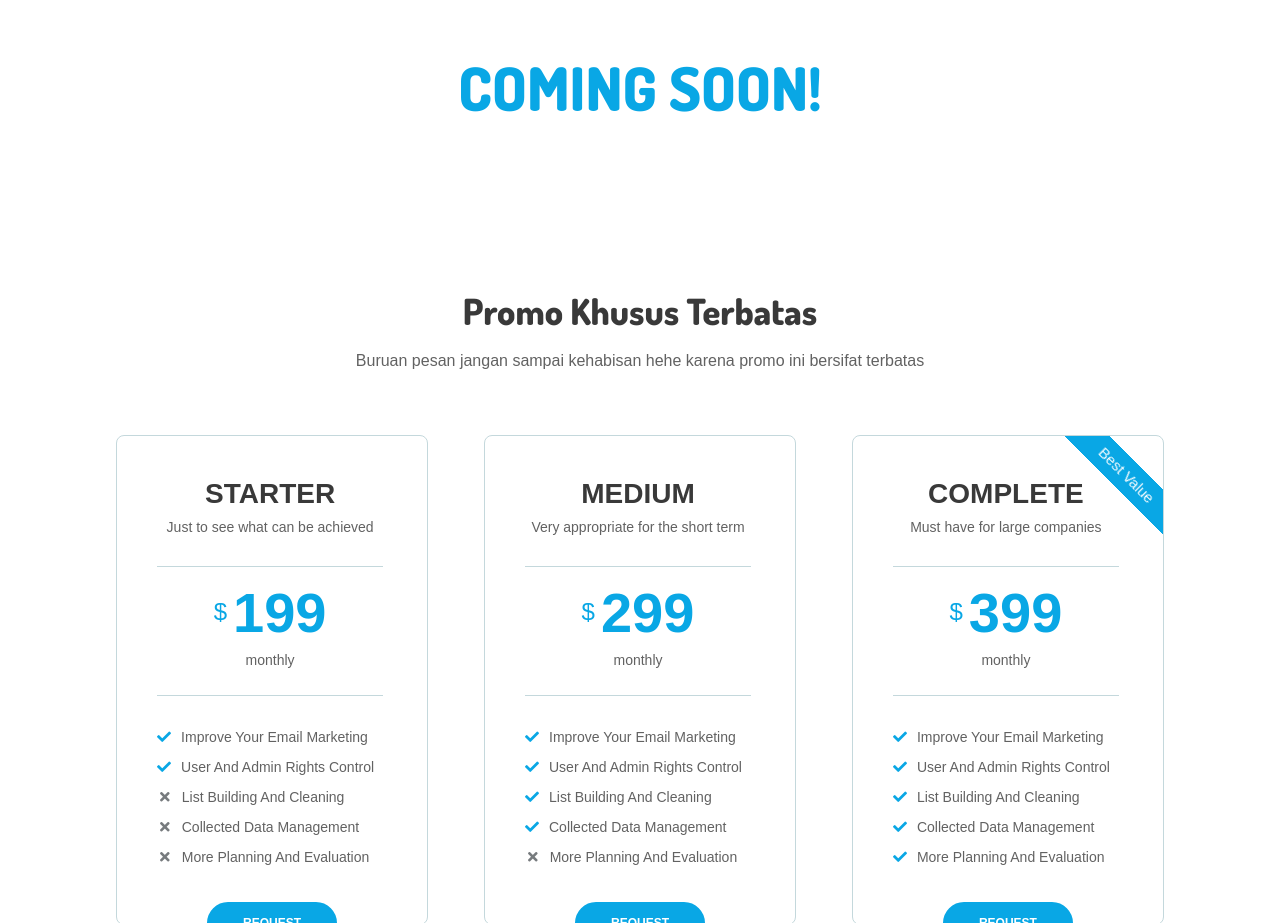
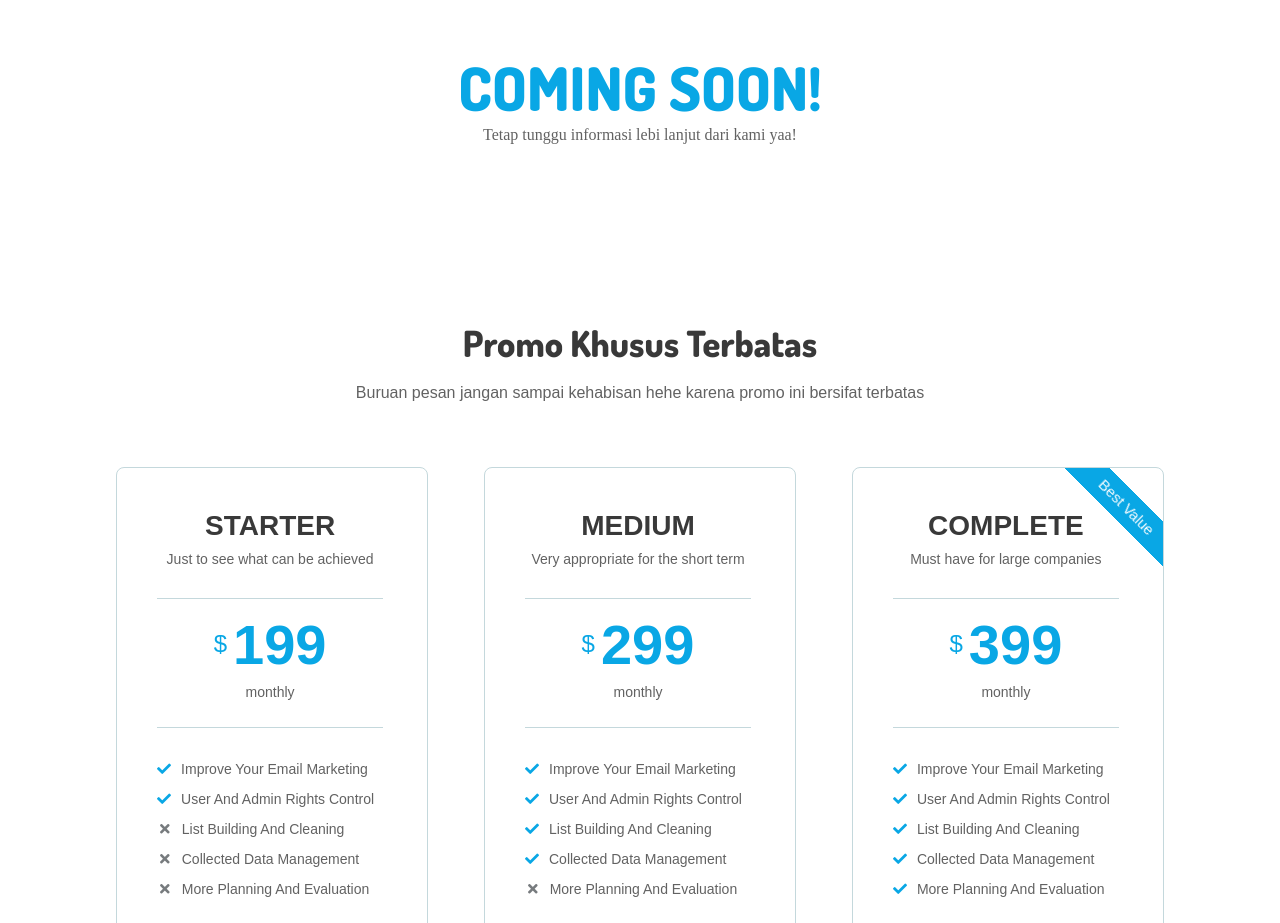
Before and after one commit to rema250500/Website_Gala_Milk, a plain HTML site: page Vegan.html in a window 1280 px wide. Shown: the part 1645-2568 px from the top of the page. Drawn offline with Linux system fonts and the light colour scheme.

Commit message:
galamilk

```diff
--- a/Vegan.html
+++ b/Vegan.html
@@ -233,7 +233,7 @@
         <div class="row">
             <div class="col-lg-12">
                 <h1 style="font-family:Dosis; color:#09A7E5; font-size:60px;">COMING SOON!</h1>
-                <p class="p-heading p-large"style="font-family:quicksand;"></p>
+                <p class="p-heading p-large"style="font-family:quicksand;">Tetap tunggu informasi lebi lanjut dari kami yaa!</p>
             </div><!-- end of col -->
         </div> <!-- end of row -->
 
```
